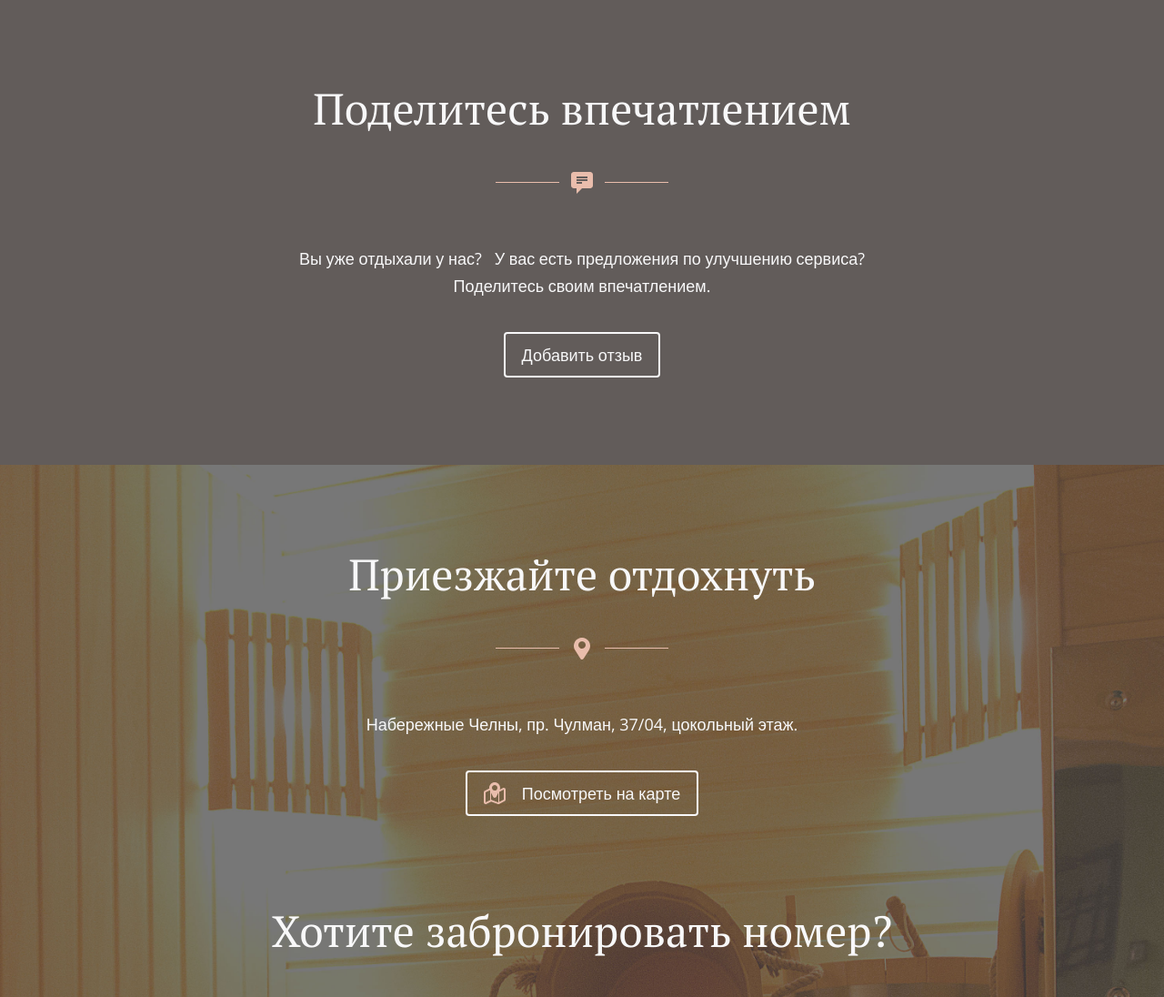
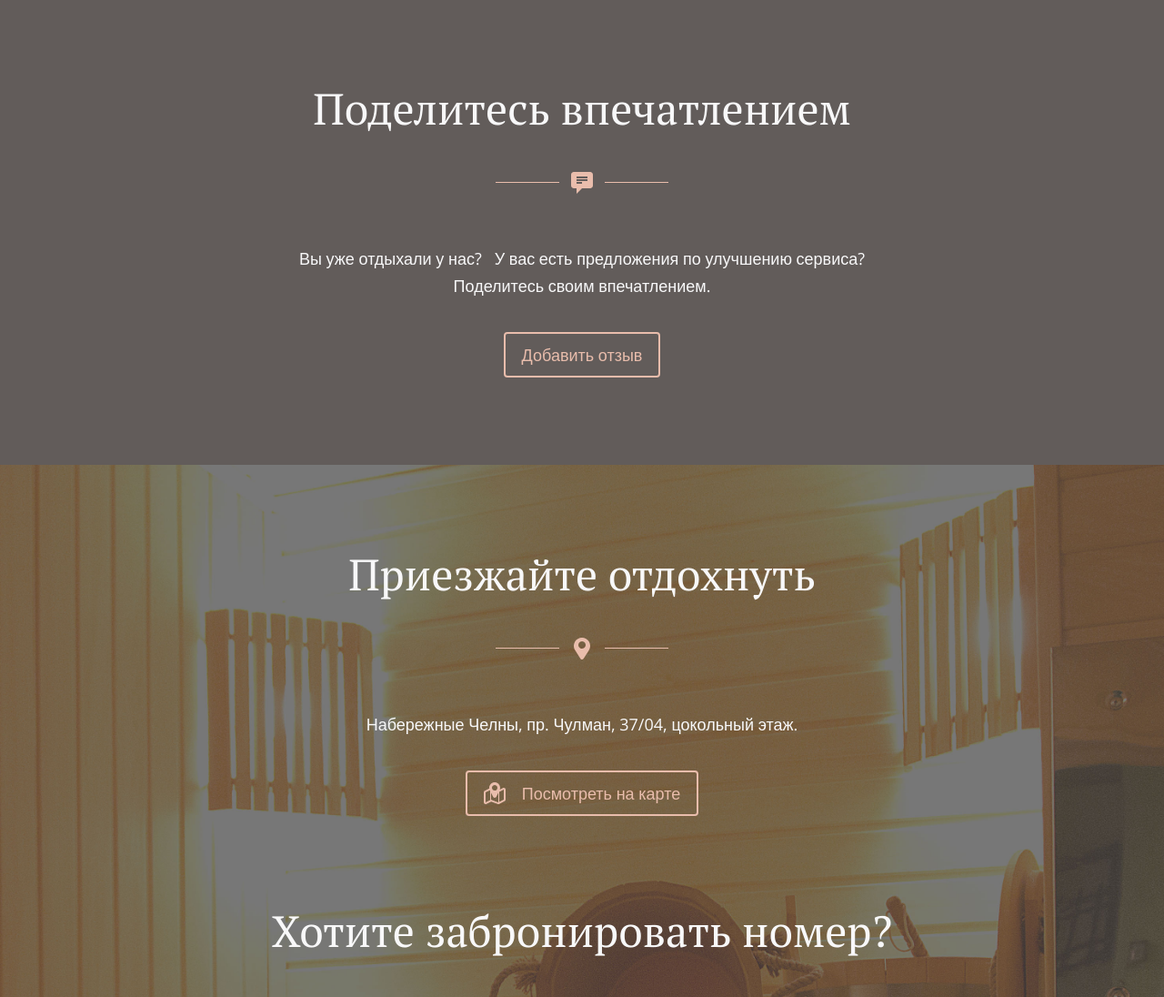
Before and after one commit to ildaribragimov/GL, a PHP site: page / in a window 1280 px wide. Shown: the part 3650-4746 px from the top of the page at 91% size. Run offline with PHP 8.4, Linux system fonts and the light colour scheme; some libraries are stand-ins or nearby versions.

Commit message:
Добавлены дополнительные CSS-классы к кнопкам, для удобства кастомизации их цвета

```diff
--- a/web/html/glclub.ru/www/includes/contacts.php
+++ b/web/html/glclub.ru/www/includes/contacts.php
@@ -35,7 +35,7 @@
 						<form>
 							<div class="element-button centered">
 								<div class="button-wrapper">
-									<button id="showMap">
+									<button id="showMap" class="-pink">
 										<span class="icon -s showMap"></span>
 										<span class="title">Посмотреть на карте</span>
 										<span class="clr"></span>
--- a/web/html/glclub.ru/www/includes/sendReview.php
+++ b/web/html/glclub.ru/www/includes/sendReview.php
@@ -36,7 +36,7 @@
 				<form>
 					<div class="element-button centered">
 						<div class="button-wrapper">
-							<button>
+							<button class="-pink">
 								<span class="title">Добавить отзыв</span>
 								<span class="clr"></span>
 							</button>
```
